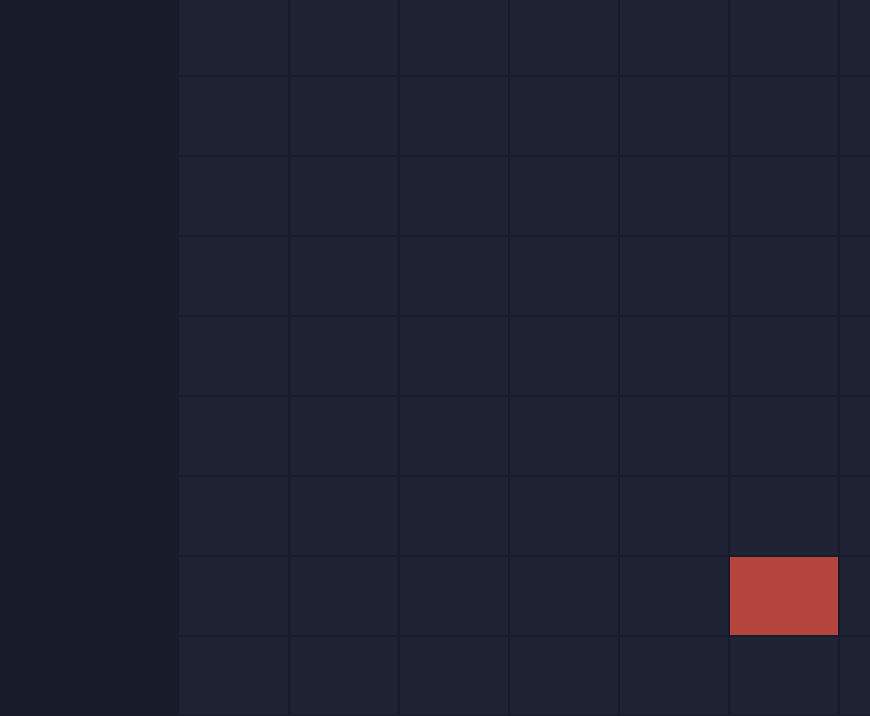
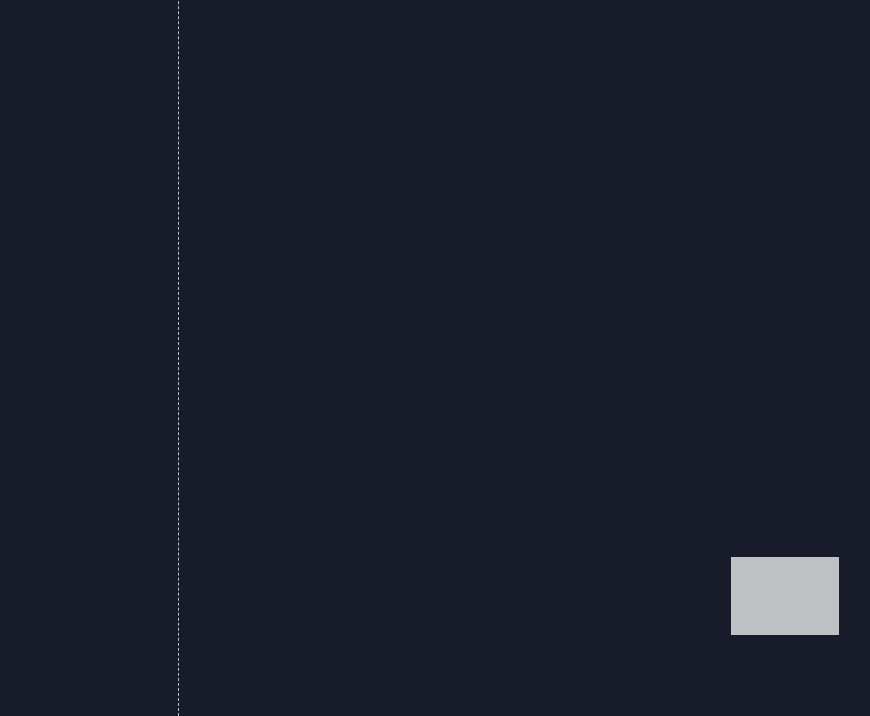
Before and after one commit to kczsnv/snake, a website built with Vite: page index.html in a window 1280 px wide. Shown: the part 84-800 px from the top of the page, without its empty margins (0-870 px from the left). Built offline with nearby package versions, Linux system fonts and the light colour scheme.

Commit message:
Board styles

```diff
--- a/src/components/board/index.module.css
+++ b/src/components/board/index.module.css
@@ -11,7 +11,7 @@
 }
 
 .cell {
-    background-color: var(--color-cell);
+    /*background-color: var(--color-cell);*/
     flex-direction: column;
     flex: 1 1 auto;
     margin: 1px;
--- a/src/index.css
+++ b/src/index.css
@@ -2,8 +2,8 @@
     --color-background: #181b29;
     --color-board: #181b29;
     --color-cell: #1e2233;
-    --color-filled: #b5443c;
-    --color-text: #f2f2f2;
+    --color-filled: #c0c1c4;
+    --color-text: #c0c1c4;
     --gutter: 30px;
 }
 
@@ -27,6 +27,10 @@ main {
 }
 
 .state {
+    border: 1px dashed var(--color-text);
+    border-bottom: 0;
+    border-left: 0;
+    border-top: 0;
     padding: 30px;
 }
 
```
